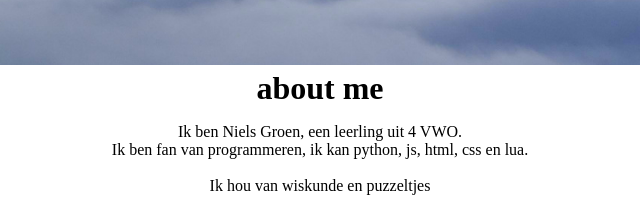
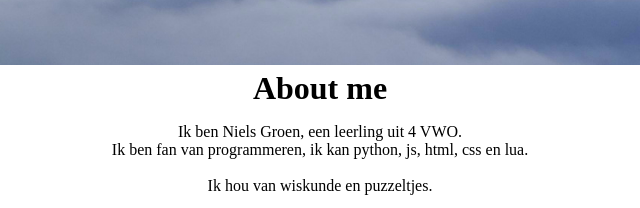
Before and after one commit to hooded-person/portfolio, a website: page index.html in a window 1280 px wide. Shown: the part 505-713 px from the top of the page, 320-960 px from the left. Drawn offline with Linux system fonts and the light colour scheme.

Commit message:
Fix punctuation, make `vermeerCentrum` video 30% width and added 15px margin to bottom of body

```diff
--- a/index.html
+++ b/index.html
@@ -47,12 +47,12 @@
 		<a class="credits text" href="https://pix4free.org/">Pix4free</a> <!--image credit-->
 	</div>
 	<div class="centerContentHorizontal">
-		<h1 class="title text">about me</h1>
+		<h1 class="title text">About me</h1>
 		<p class="center">
 			Ik ben Niels Groen, een leerling uit <span id="Xvwo"></span>. <br>
 			Ik ben fan van programmeren, ik kan python, js, html, css en lua.<br>
 			<br>
-			Ik hou van wiskunde en puzzeltjes<br>
+			Ik hou van wiskunde en puzzeltjes.<br>
 		</p>
 	</div>
 	<div class="cardGrid main">
--- a/styles/main.css
+++ b/styles/main.css
@@ -11,7 +11,7 @@ body {
 
 	color: var(--color);
 	background: var(--background0);
-	margin: 0;
+	margin: 0 0 15px 0;
 }
 
 body[data-theme="dark"] {
```
Also changed, not shown: projects/vermeerCentrum/index.html (+3 -3 lines).
